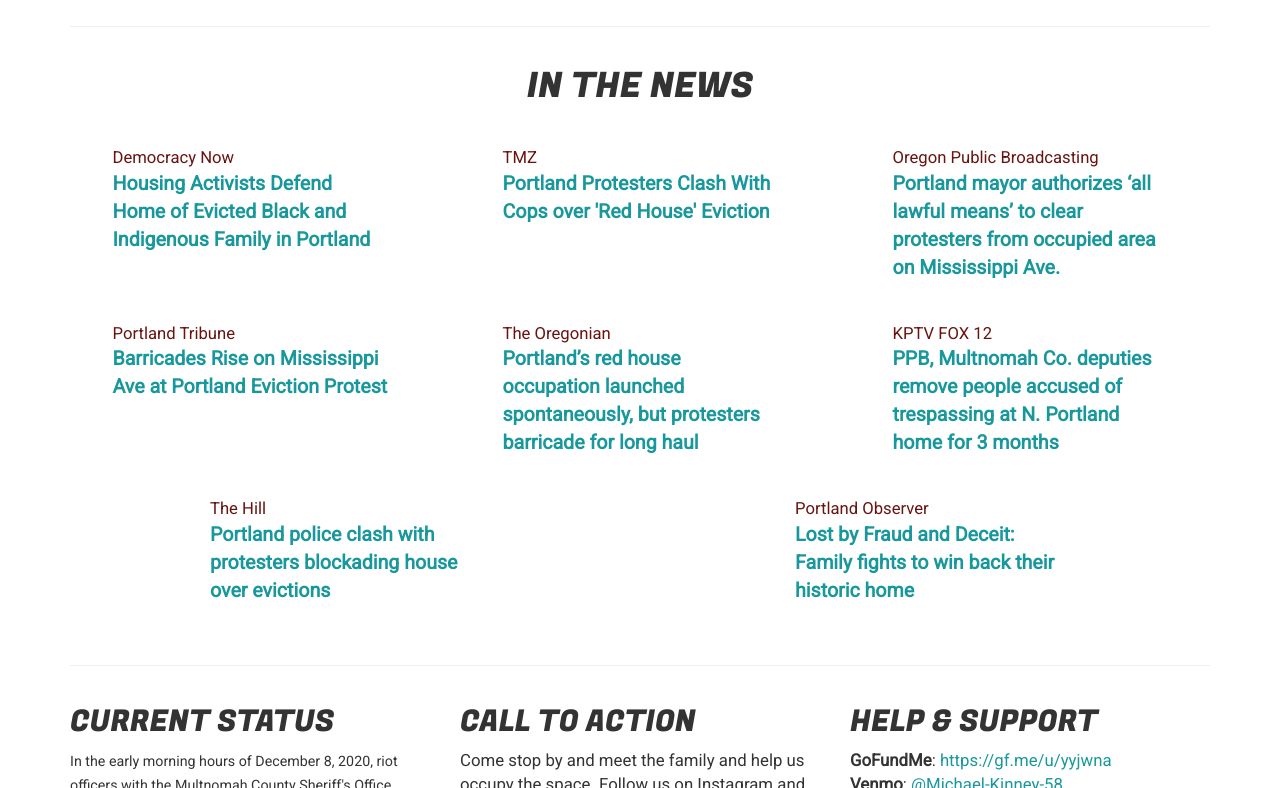
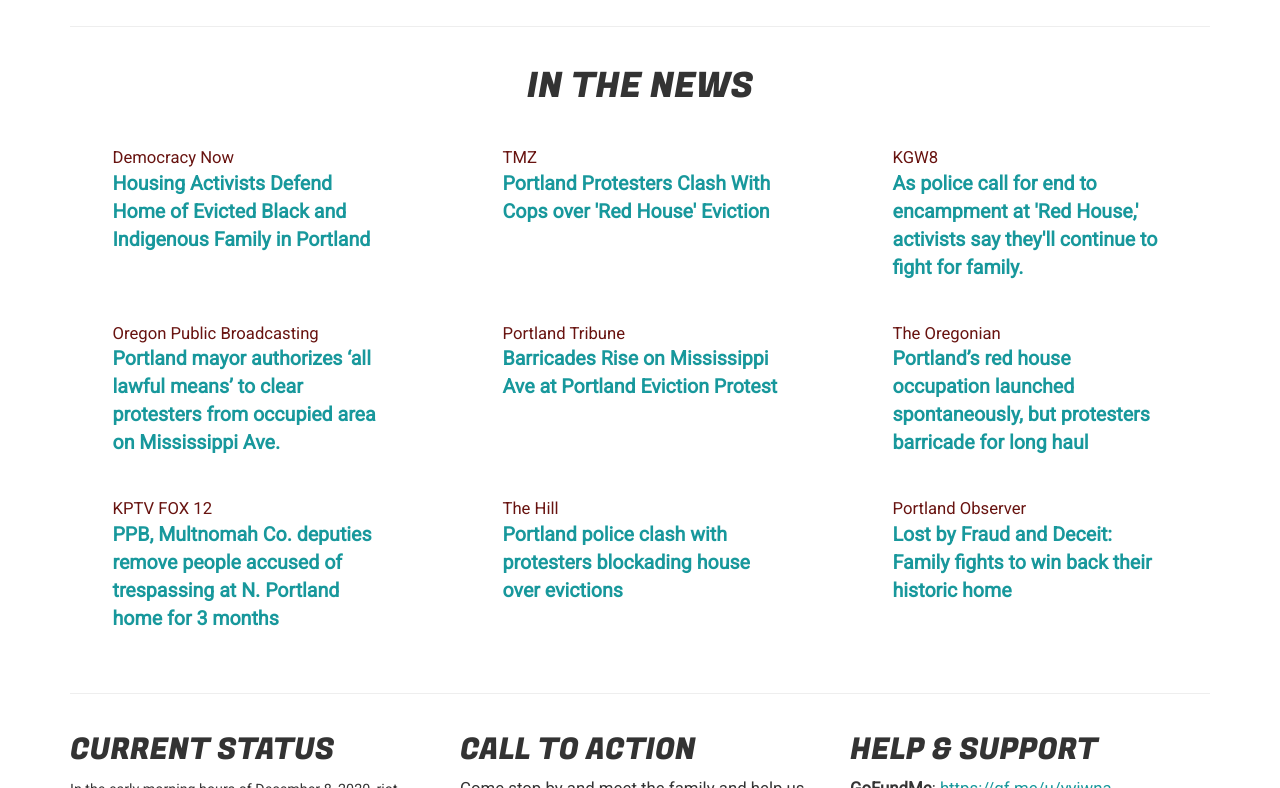
Before and after one commit to redhouseonmississippi/redhouseonmississippi.github.io, a Jekyll site: the page built from index.html, in a window 1280 px wide and 900 px high, scrolled down 1134 px, cut to the strip 112-900 px from the top of the window. Built offline with Jekyll 4.4.1, drawn with Linux system fonts in a browser that asks for light colours.

Commit message:
adds a kgw article to news section

```diff
--- a/index.html
+++ b/index.html
@@ -47,6 +47,14 @@
           <small>TMZ</small>
           <a href="https://www.democracynow.org/2020/12/9/headlines/housing_activists_defend_home_of_evicted_black_and_indigenous_family_in_portland" target="_blank">
             Portland Protesters Clash With Cops over 'Red House' Eviction
+          </a>
+        </p>
+      </div>
+      <div class="press-flex-item">
+        <p>
+          <small>KGW8</small>
+          <a href="https://www.kgw.com/article/news/local/protests/portland-red-house-occupation-police-activists/283-383e712a-9e9e-461f-a582-020612c43a61" target="_blank">
+            As police call for end to encampment at 'Red House,' activists say they'll continue to fight for family.
           </a>
         </p>
       </div>
```
